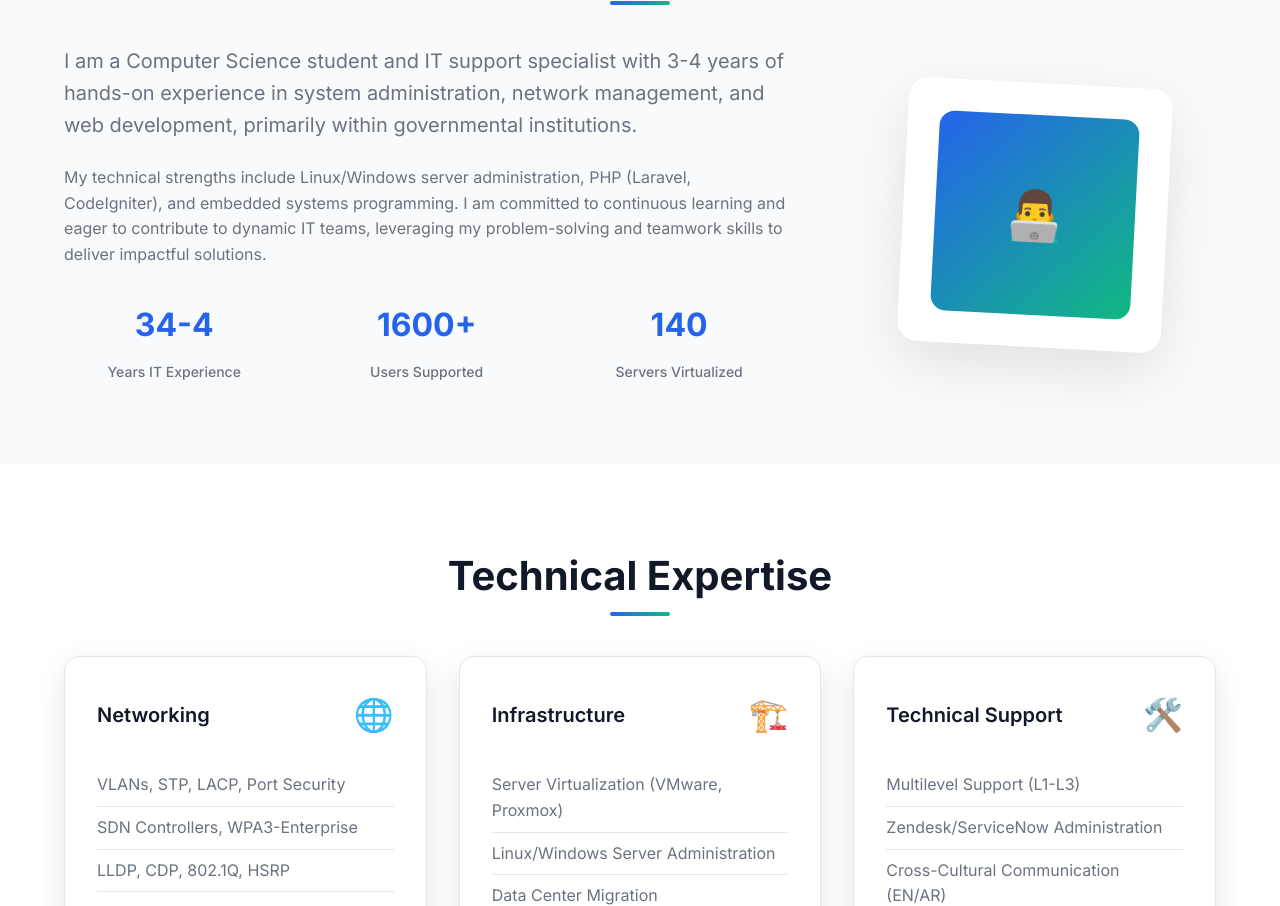
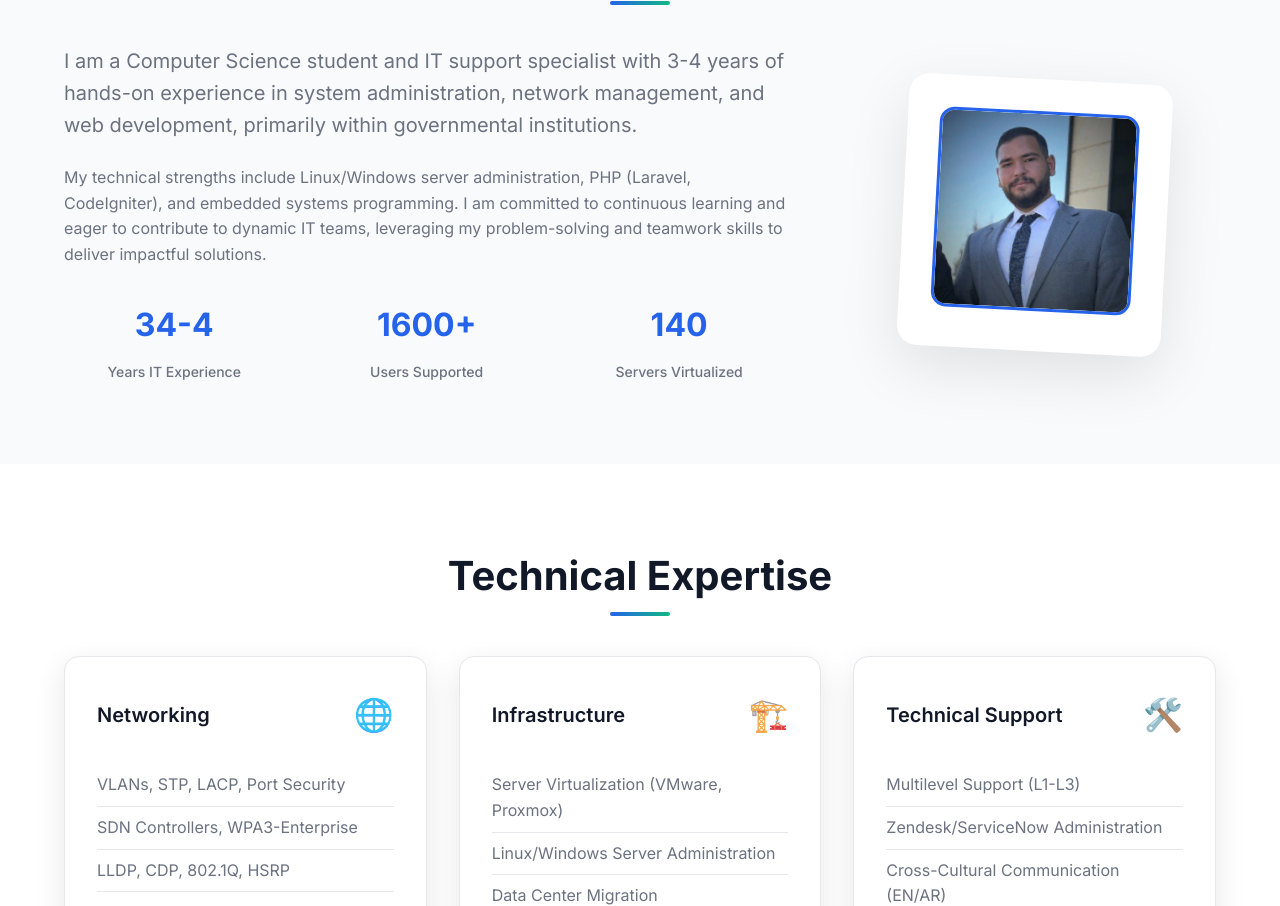
Before and after one commit to bgside/portfolio-website, a website: page index.html in a window 1280 px wide. Shown: the part 947-1853 px from the top of the page. Drawn offline with Linux system fonts and the light colour scheme.

Commit message:
Add professional profile photo
✅ Added Ali's actual LinkedIn profile photo:
- Moved profile-photo.jpg to images/ folder for better organization
- Updated HTML to display real profile photo instead of placeholder
- Added CSS styling for professional presentation:
  - Proper sizing and object-fit for photo
  - Rounded corners and border styling
  - Hover effects for interactive feel
  - Matches existing design aesthetic

🖼️ Profile photo now shows authentic professional image from LinkedIn

```diff
--- a/css/style.css
+++ b/css/style.css
@@ -374,6 +374,20 @@ body {
 
 .profile-placeholder::before {
     content: '👨‍💻';
+}
+
+.profile-photo {
+    width: 200px;
+    height: 200px;
+    object-fit: cover;
+    border-radius: 15px;
+    border: 3px solid var(--primary-color);
+    transition: var(--transition);
+}
+
+.profile-photo:hover {
+    border-color: var(--accent-color);
+    transform: scale(1.05);
 }
 
 /* ===== SKILLS SECTION ===== */
--- a/index.html
+++ b/index.html
@@ -86,7 +86,7 @@
                 </div>
                 <div class="about-image">
                     <div class="profile-card">
-                        <div class="profile-placeholder"></div>
+                        <img src="images/profile-photo.jpg" alt="Ali Emad SALEH - Technical Support & IT Infrastructure Specialist" class="profile-photo">
                     </div>
                 </div>
             </div>
```
Also changed, not shown: images/profile-photo.jpg (added).
